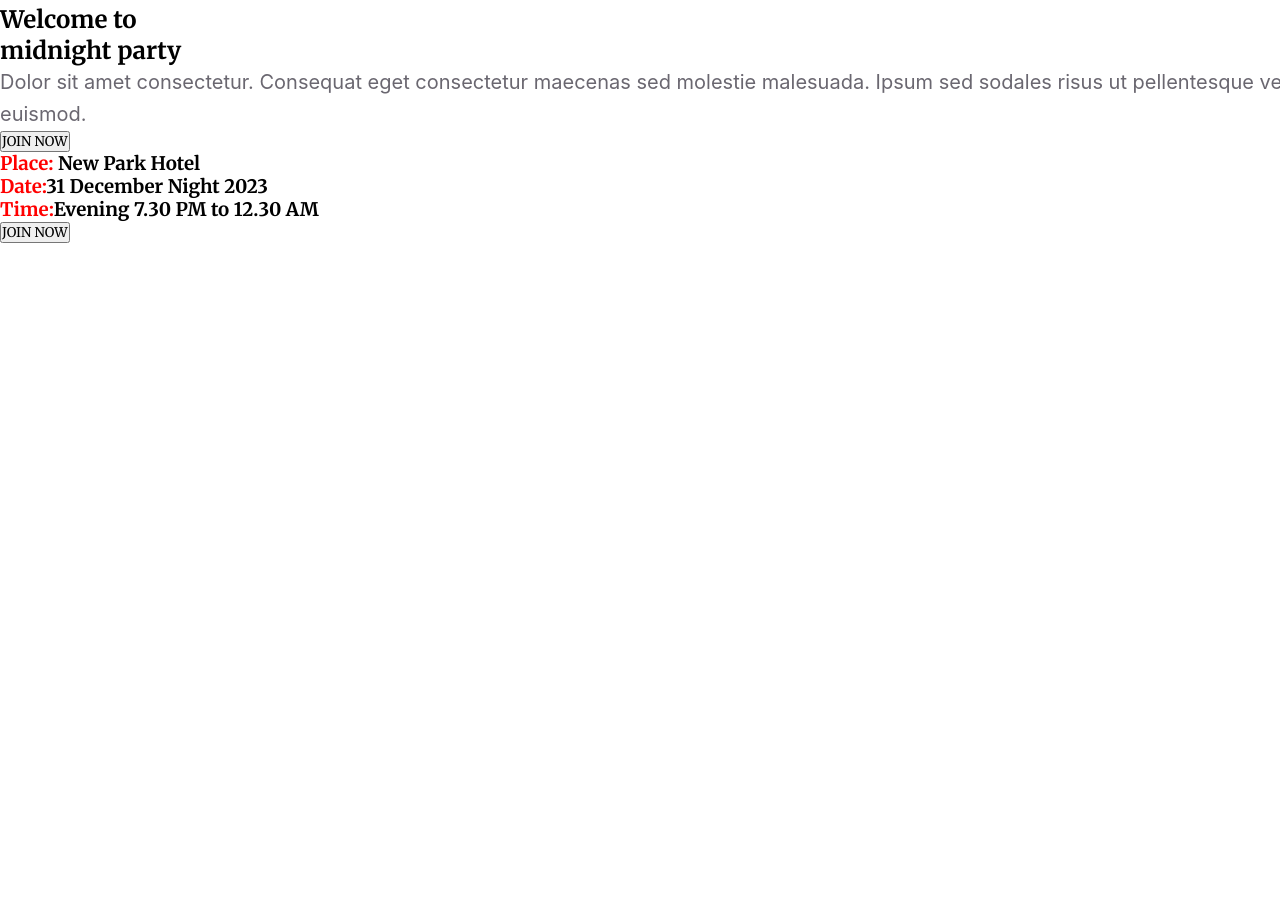
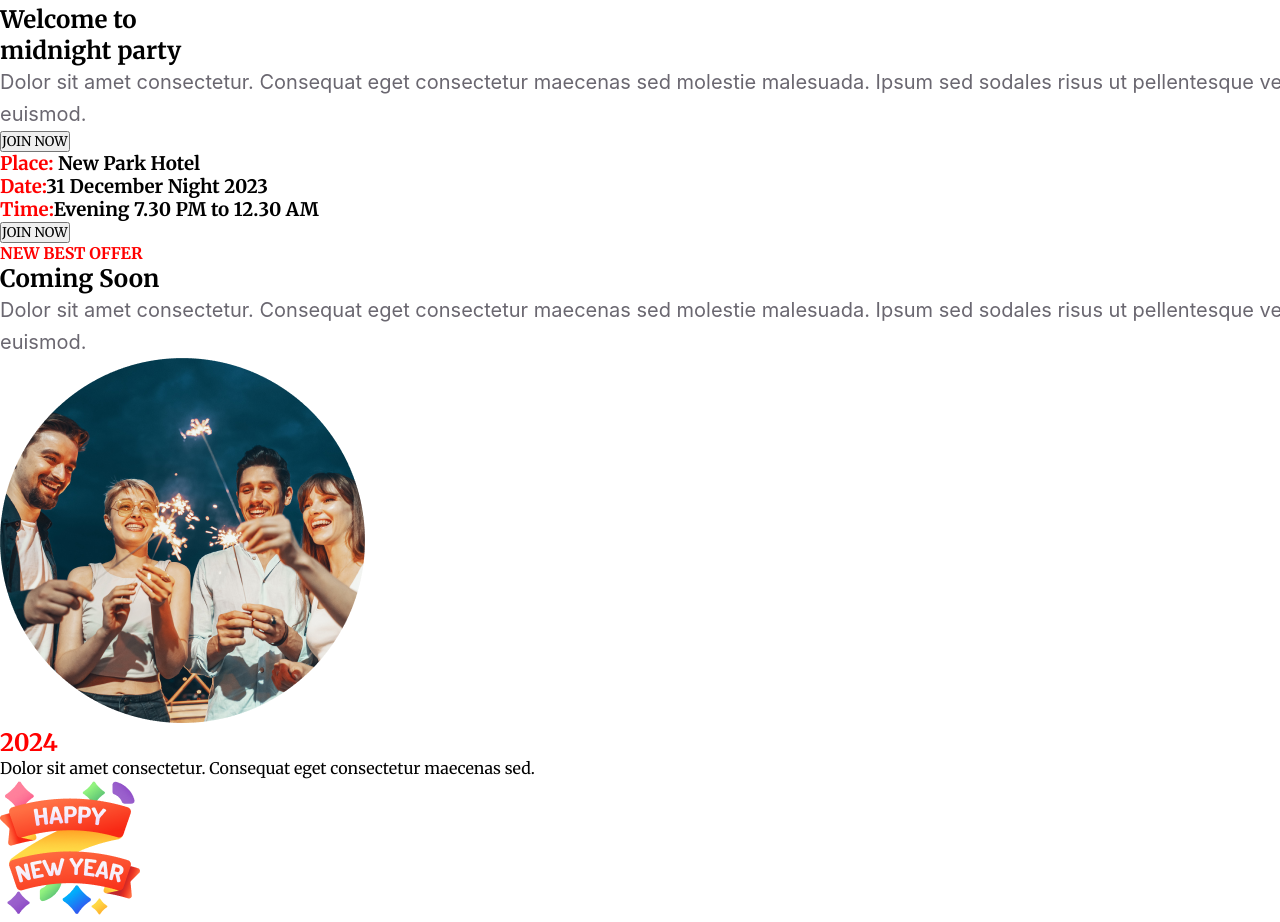
Before and after one commit to JosimHossain1/new-year-new-mission, a plain HTML site: page index.html in a window 1280 px wide. Shown: the part 708-1630 px from the top of the page. Before the commit the page ends 951 px from the top, so only its background shows below. Drawn offline with Linux system fonts and the light colour scheme.

Commit message:
New year best Offer Section HTML Structure

```diff
--- a/index.html
+++ b/index.html
@@ -53,7 +53,28 @@
                         <h3><span class="text-primary">Time:</span>Evening 7.30 PM to 12.30 AM</h3>
                         <button class="btn">JOIN NOW</button>
                     </div>
+                </div>
+            </section>
 
+            <!-- Best Offer Section -->
+            <section>
+                <div class="wrapper">
+                    <div class="new_offer">
+                        <h4 class="text-primary">NEW BEST OFFER</h4>
+                        <h2>Coming Soon</h2>
+                        <p class="text-description">Dolor sit amet consectetur. Consequat eget consectetur maecenas sed
+                            molestie malesuada. Ipsum sed sodales risus ut pellentesque vel euismod. </p>
+                    </div>
+                    <div class="middle_image">
+                        <div class="circle_border">
+                            <img src="assets/Ellipse 1.png" alt="Ellipse">
+                        </div>
+                    </div>
+                    <div class="new_year">
+                        <h2 class="text-primary">2024</h2>
+                        <p>Dolor sit amet consectetur. Consequat eget consectetur maecenas sed.</p>
+                        <img src="assets/Group 96.png" alt="New Year">
+                    </div>
                 </div>
             </section>
 
```
Also changed, not shown: assets/banner_bg.png (renamed from assets/Banner Image.png).
